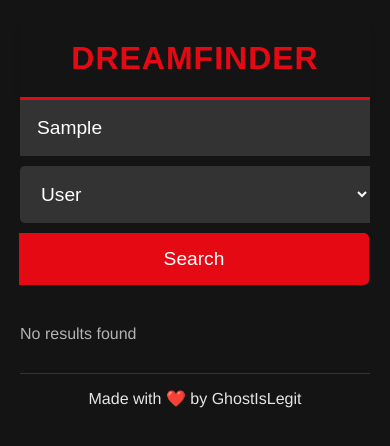
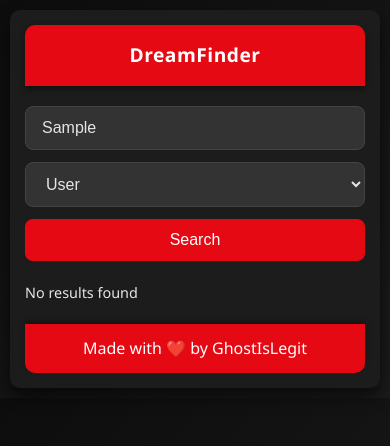
Before and after one commit to GhostIsLegit/DreamFinder-Web-Source, a website: page public/index.html in a window 390 px wide. Both pictures are taken after typing "Sample" into the empty fields and a click on the button "Search". Drawn offline with Linux system fonts and the light colour scheme; no server answers.

Commit message:
Update styles.css

```diff
--- a/public/styles.css
+++ b/public/styles.css
@@ -1,4 +1,3 @@
-/* Estilos generales */
 * {
     margin: 0;
     padding: 0;
@@ -6,63 +5,56 @@
 }
 
 body {
-    font-family: 'Helvetica Neue', Arial, sans-serif;
-    background-color: #141414;
+    font-family: 'Segoe UI', Tahoma, Geneva, Verdana, sans-serif;
+    background: linear-gradient(135deg, #0d0d0d, #1a1a1a);
     color: #e5e5e5;
+    line-height: 1.6;
 }
 
 .container {
-    max-width: 1200px;
-    margin: 0 auto;
+    max-width: 800px;
+    margin: 20px auto;
     padding: 20px;
+    background: #1c1c1c;
+    border-radius: 10px;
+    box-shadow: 0 8px 16px rgba(0, 0, 0, 0.6);
+    position: relative;
+    z-index: 1;
 }
 
-/* Estilos para el encabezado */
 header {
-    background-color: rgba(20, 20, 20, 0.9);
-    color: #e50914;
-    padding: 20px 0;
+    background-color: #e50914;
+    color: #ffffff;
+    padding: 15px 20px;
     text-align: center;
-    border-bottom: 3px solid #e50914;
-    box-shadow: 0 4px 6px rgba(0, 0, 0, 0.1);
+    border-radius: 10px 10px 0 0;
+    box-shadow: 0 3px 6px rgba(0, 0, 0, 0.4);
+    margin-bottom: 20px;
 }
 
 header .logo h1 {
-    font-size: 2.8rem;
-    font-weight: bold;
-    letter-spacing: 1px;
-    text-transform: uppercase;
+    font-size: 1.5rem;
+    font-weight: 700;
+    letter-spacing: 0.5px;
+    margin: 0;
 }
 
-/* Sección de búsqueda */
 .search {
     display: flex;
-    justify-content: center;
-    align-items: center;
-    margin-bottom: 30px;
+    flex-direction: column;
+    gap: 12px;
+    margin-bottom: 20px;
 }
 
-.search select,
-.search input {
-    padding: 15px;
-    font-size: 1.2rem;
-    border: 2px solid #333;
-    border-radius: 5px;
-    outline: none;
+.search input,
+.search select {
+    padding: 12px 16px;
+    font-size: 1rem;
+    border: 1px solid #444;
+    border-radius: 8px;
     background-color: #333;
-    color: #fff;
-    transition: background-color 0.3s ease;
-}
-
-.search select {
-    border-radius: 5px 0 0 5px;
-    border-right: none;
-}
-
-.search input {
-    border-radius: 0;
-    width: 300px;
-    margin-left: -1px;
+    color: #e5e5e5;
+    transition: border-color 0.3s ease, background-color 0.3s ease;
 }
 
 .search input::placeholder {
@@ -71,117 +63,121 @@ header .logo h1 {
 
 .search input:focus,
 .search select:focus {
+    border-color: #e50914;
     background-color: #444;
 }
 
 .search button {
-    padding: 15px 25px;
+    padding: 12px 24px;
     background-color: #e50914;
-    color: white;
-    font-size: 1.2rem;
+    color: #ffffff;
+    font-size: 1rem;
     border: none;
-    border-radius: 0 5px 5px 0;
+    border-radius: 8px;
     cursor: pointer;
     transition: background-color 0.3s ease, transform 0.3s ease;
-    margin-left: -1px;
 }
 
 .search button:hover {
     background-color: #b81d24;
-    transform: scale(1.05);
+    transform: scale(1.02);
 }
 
-/* Sección de resultados */
 .result {
     margin-top: 20px;
 }
 
 .result .result-card {
-    background-color: #181818;
+    background-color: #2a2a2a;
     border: 1px solid #333;
     border-radius: 10px;
-    padding: 20px;
+    padding: 15px;
     margin-bottom: 20px;
-    box-shadow: 0 4px 8px rgba(0, 0, 0, 0.5);
+    box-shadow: 0 4px 8px rgba(0, 0, 0, 0.4);
     transition: transform 0.3s ease, box-shadow 0.3s ease;
 }
 
 .result .result-card:hover {
-    transform: scale(1.03);
-    box-shadow: 0 6px 12px rgba(0, 0, 0, 0.6);
+    transform: translateY(-3px);
+    box-shadow: 0 6px 12px rgba(0, 0, 0, 0.5);
 }
 
 .result h2 {
-    font-size: 1.8rem;
-    margin-bottom: 10px;
+    font-size: 1.2rem;
+    margin-bottom: 8px;
     color: #e50914;
 }
 
 .result p {
-    font-size: 1.2rem;
-    margin-bottom: 5px;
-    color: #b3b3b3;
+    font-size: 0.9rem;
+    margin-bottom: 6px;
 }
 
-/* Estilos para el pie de página */
 footer {
-    background-color: rgba(20, 20, 20, 0.9);
-    color: #e5e5e5;
+    background-color: #e50914;
+    color: #ffffff;
     text-align: center;
-    padding: 15px;
-    margin-top: 30px;
-    border-top: 1px solid #333;
+    padding: 12px;
+    margin-top: 20px;
+    border-radius: 0 0 10px 10px;
+    box-shadow: 0 -3px 6px rgba(0, 0, 0, 0.3);
 }
 
-/* Medios responsivos */
+footer a {
+    color: #ffffff;
+    text-decoration: none;
+    font-weight: 600;
+}
+
+footer a:hover {
+    text-decoration: underline;
+}
+
 @media (max-width: 768px) {
+    .container {
+        padding: 15px;
+        margin: 10px;
+    }
+
     header .logo h1 {
-        font-size: 2rem;
+        font-size: 1.2rem;
     }
 
     .search {
         flex-direction: column;
-        align-items: stretch;
     }
 
     .search select,
     .search input,
     .search button {
         width: 100%;
-        margin-bottom: 10px;
-    }
-
-    .search input {
-        margin-left: 0;
     }
 
     .result .result-card {
-        padding: 15px;
+        padding: 10px;
     }
 
     .result h2 {
-        font-size: 1.5rem;
+        font-size: 1.1rem;
     }
 
     .result p {
-        font-size: 1rem;
+        font-size: 0.9rem;
     }
 }
 
-/* Estilos para los botones de copiar */
 .copy-button {
-    background-color: #333;
+    background-color: #444;
     color: #e5e5e5;
-    border: 1px solid #444;
-    border-radius: 5px;
-    padding: 10px 15px;
+    border: 1px solid #555;
+    border-radius: 8px;
+    padding: 8px 12px;
     cursor: pointer;
-    margin-left: 10px;
-    font-size: 1rem;
+    font-size: 0.9rem;
     transition: background-color 0.3s ease, transform 0.3s ease;
 }
 
 .copy-button:hover {
-    background-color: #444;
-    transform: scale(1.05);
+    background-color: #555;
+    transform: scale(1.02);
 }
```
